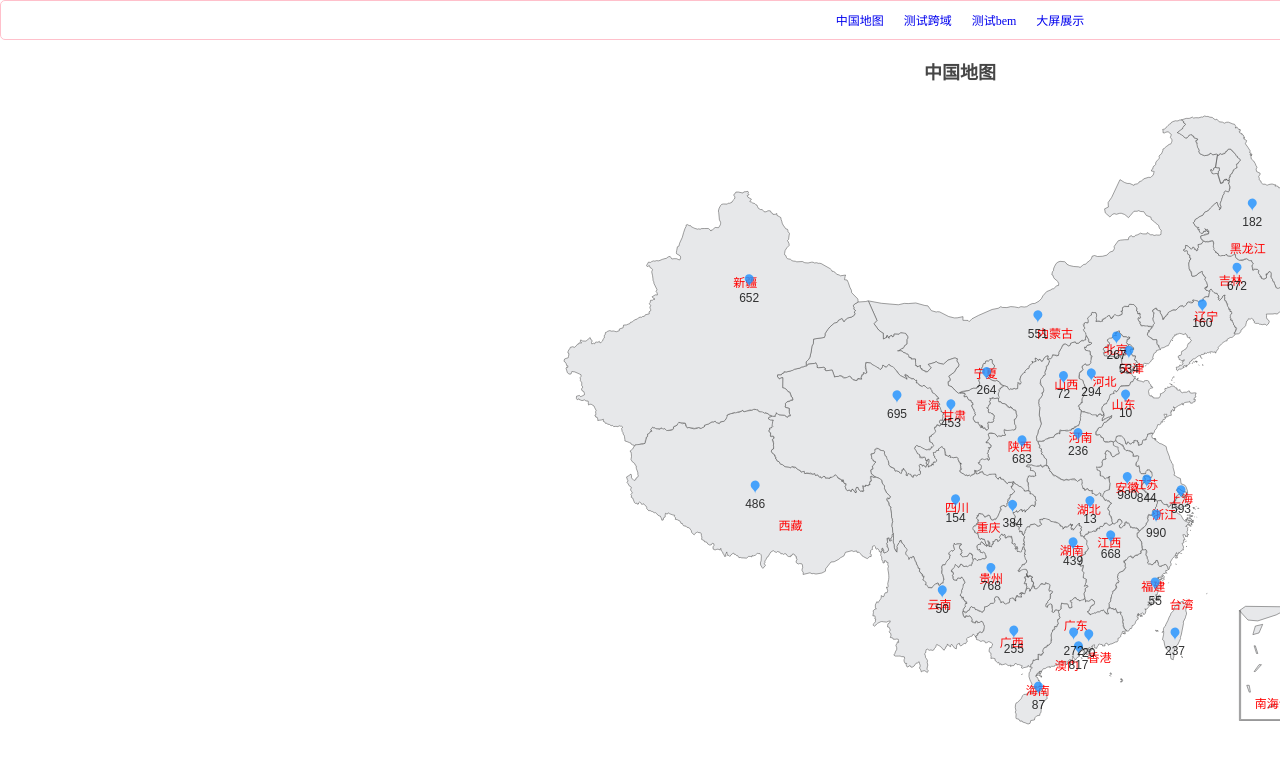
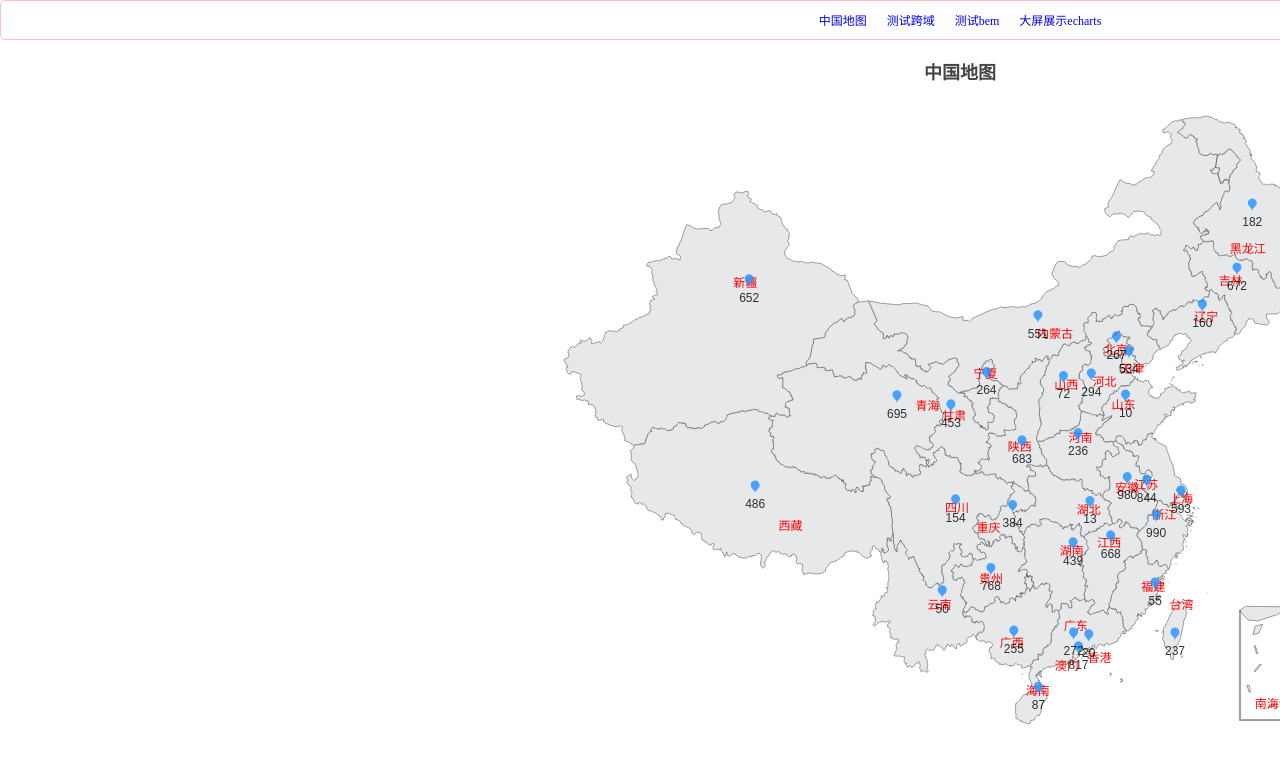
Before and after one commit to interfaceArtisan/vue3p, a Vue app: page /chinamap in a window 1280 px wide. Shown: the top 762 px of the page. Built offline with nearby package versions, Linux system fonts and the light colour scheme.

Commit message:
修改github actions文件

```diff
--- a/src/App.vue
+++ b/src/App.vue
@@ -9,7 +9,7 @@ import { RouterLink, RouterView } from 'vue-router';
     <RouterLink to="/chinamap">中国地图</RouterLink>
     <RouterLink to="/testcrossorigin">测试跨域</RouterLink>
     <RouterLink to="/testbem">测试bem</RouterLink>
-    <RouterLink to="/largescreen">大屏展示</RouterLink>
+    <RouterLink to="/largescreen">大屏展示echarts</RouterLink>
 
   </nav>
 
```
